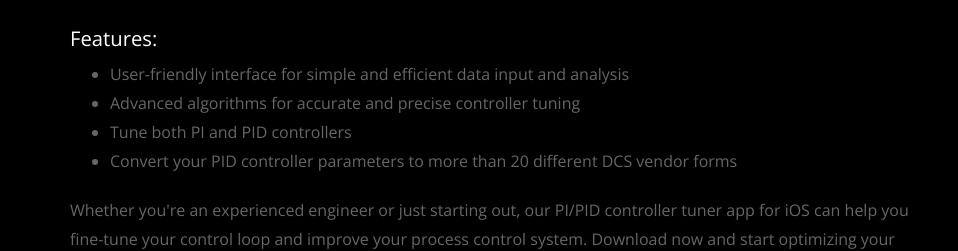
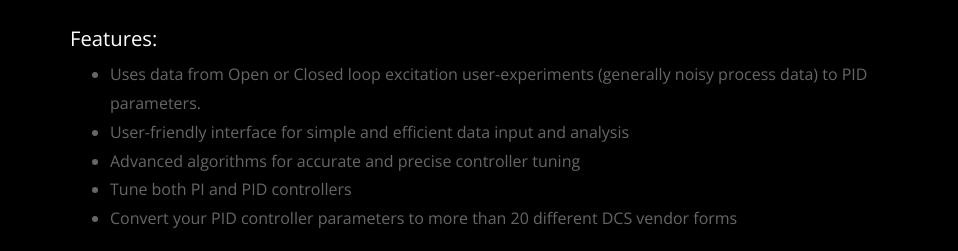
Before and after one commit to ChristerDalen/DalenIndustries, a website: page single-page.html in a window 1280 px wide. Shown: the part 544-795 px from the top of the page, 0-958 px from the left. Drawn offline with nearby package versions, Linux system fonts and the light colour scheme; files whose address does not match are found by name.

```diff
--- a/single-page.html
+++ b/single-page.html
@@ -70,16 +70,15 @@
     <div class="container">
       <div class="row">
         <div class="col-md-9">
-
             <h2>Looking to take your control loop to the next level?</h2>
             <p>Look no further than our PI/PID controller tuner app for iOS!</p>
 
             <h3>Introducing our powerful PI/PID controller tuner app for iOS.</h3>
             <p>Our app makes it easy for you to tune your PI/PID controller using data from your control loop experiments. Our advanced algorithms analyze the data to help you find the optimal settings for your controller, ensuring optimal performance and stability.</p>
             <p>But that's not all. With our app, you can now convert your settings to 24 different DCS vendors, making it easier than ever to integrate your control loop with the rest of your process control system.</p>
-
             <h3>Features:</h3>
             <ul>
+              <li>Uses data from Open or Closed loop excitation user-experiments (generally noisy process data) to PID parameters.</li>
               <li>User-friendly interface for simple and efficient data input and analysis</li>
               <li>Advanced algorithms for accurate and precise controller tuning</li>
               <li>Tune both PI and PID controllers</li>
```
